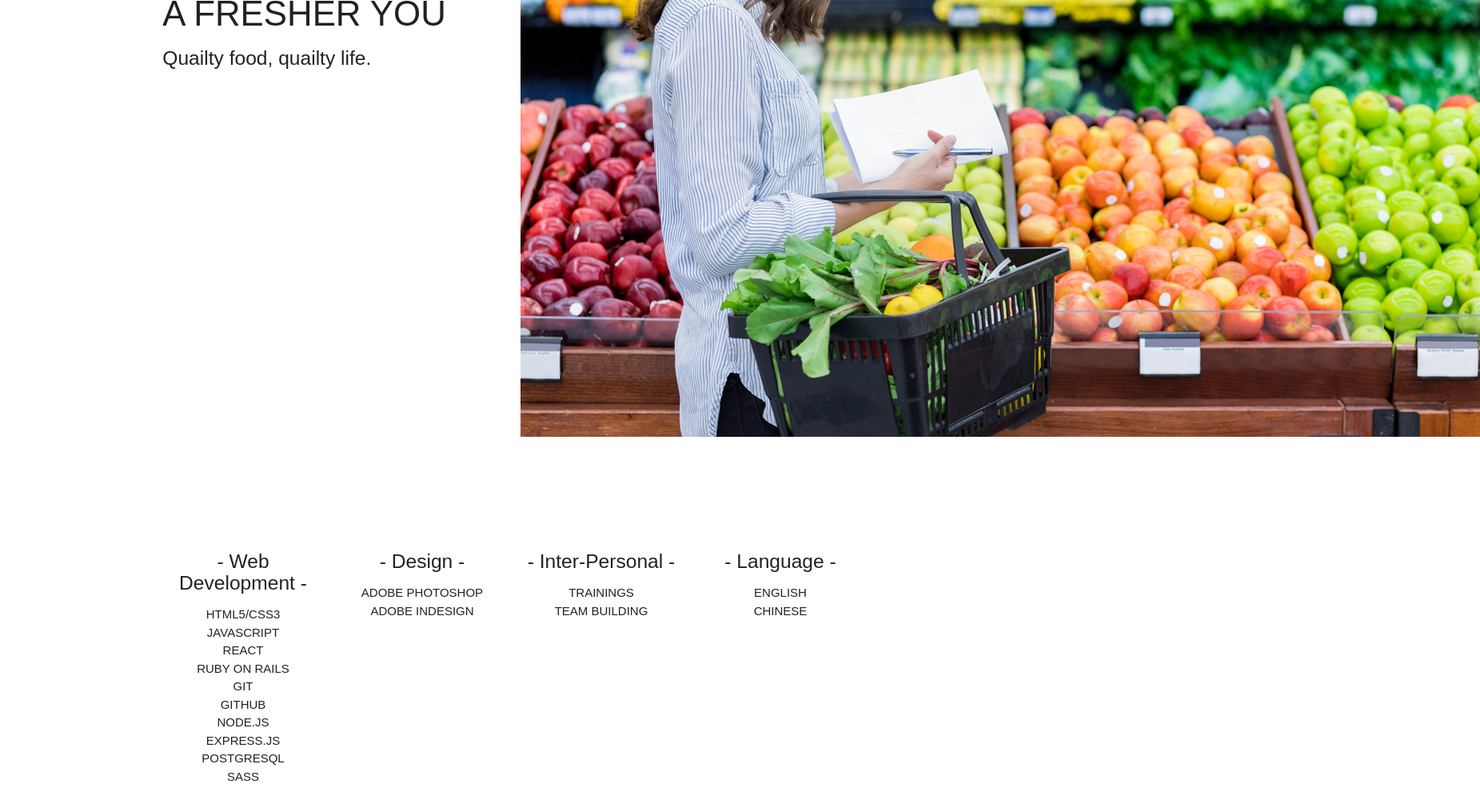
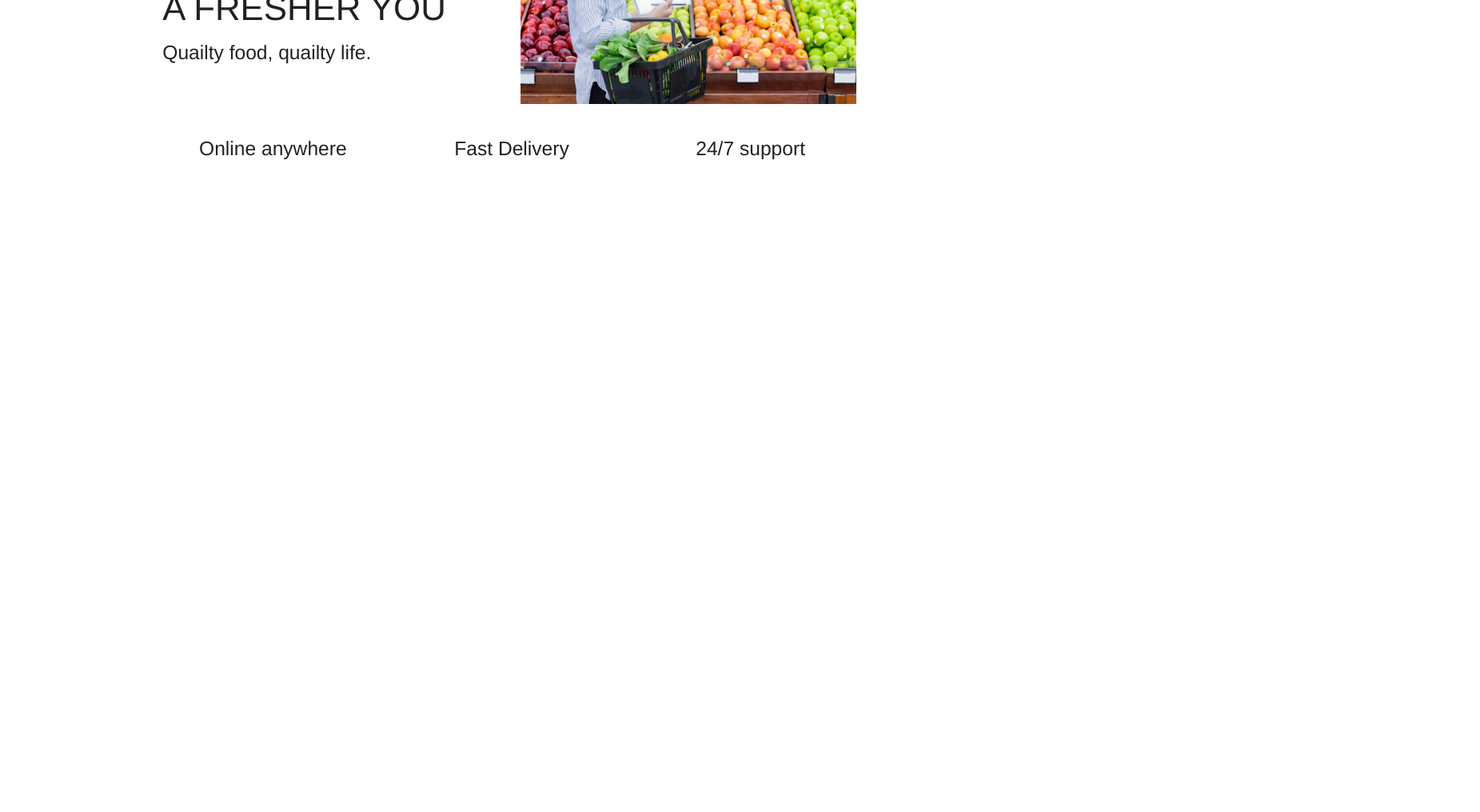
Before and after one commit to saywandeusher/FreshFarm, a React (Create React App) app in the folder app/: page / in a window 1280 px wide. Shown: the part 891-1906 px from the top of the page at 80% size, 1851 px wide, since content can reach past the window. After the commit the page ends 1120 px from the top, so only its background shows below. Built offline with nearby package versions, Linux system fonts and the light colour scheme.

Commit message:
apply sticky navbar

```diff
--- a/app/public/index.html
+++ b/app/public/index.html
@@ -27,5 +27,7 @@
     <script src="https://cdnjs.cloudflare.com/ajax/libs/materialize/1.0.0/js/materialize.min.js"></script>
     <!-- Parallax JS -->
     <script>$(document).ready(function(){ $('.parallax').parallax();});</script>
+    <!-- Sticky Nav JS-->
+    <script></script>
   </body>
 </html>
--- a/app/src/components/intro/intro.css
+++ b/app/src/components/intro/intro.css
@@ -1,3 +1,3 @@
 .parallax-container {
-  height: 90vh;
+  height: 100vh;
 }
--- a/app/src/components/nav/nav.css
+++ b/app/src/components/nav/nav.css
@@ -1,5 +1,7 @@
 nav {
-  height: 100%;
+  position: fixed;
+  z-index: 10;
+  height: 12%;
   background-color: white;
 }
 
--- a/app/src/components/promo-page/promo.css
+++ b/app/src/components/promo-page/promo.css
@@ -0,0 +1,4 @@
+.side-image {
+  max-width: 28rem;
+  max-height: 15rem;
+}
--- a/app/src/components/promo-page/promo.jsx
+++ b/app/src/components/promo-page/promo.jsx
@@ -7,91 +7,31 @@ export default class Promo extends Component {
     return (
       <section className="promo-section">
       <div className="container">
-
-        <div className="row">
+      <div className="row">
           <div className="col s6">
             <h3 className="promo-headings">FRESH FOOD FOR A FRESHER YOU</h3>
             <h5>Quailty food, quailty life.</h5>
           </div>
           <div className="col s6">
-          <img src={require('../../images/Screen 2/Side image.png')} alt="side_image" />
+          <img src={require('../../images/Screen 2/Side image.png')} alt="side_image" className="side-image" />
           </div>
         </div>
 
         <div className="row">
 
-          <div className="col m3 s12">
-            <div className="icon-block">
-              <h2 className="center white-text">
-                <i className="material-icons">laptop_mac</i>
-              </h2>
-              <h5 className="center">- Web Development -</h5>
-
-              <div className="listContainer light center">
-                <ul>
-                  <li>HTML5/CSS3</li>
-                  <li>JAVASCRIPT</li>
-                  <li>REACT</li>
-                  <li>RUBY ON RAILS</li>
-                  <li>GIT</li>
-                  <li>GITHUB</li>
-                  <li>NODE.JS</li>
-                  <li>EXPRESS.JS</li>
-                  <li>POSTGRESQL</li>
-                  <li>SASS</li>
-                </ul>
-              </div>
-
-            </div>
+          <div className="col m4 s12">
+            <h5 className="center">Online anywhere</h5>
           </div>
 
-          <div className="col m3 s12">
-            <div className="icon-block">
-              <h2 className="center white-text">
-                <i className="material-icons">brush</i>
-              </h2>
-              <h5 className="center">- Design -</h5>
-              <div className="listContainer light center">
-                <ul>
-                  <li>ADOBE PHOTOSHOP</li>
-                  <li>ADOBE INDESIGN</li>
-                </ul>
-              </div>
-            </div>
+          <div className="col m4 s12">
+            <h5 className="center">Fast Delivery</h5>
           </div>
 
-          <div className="col m3 s12">
-            <div className="icon-block">
-              <h2 className="center white-text">
-                <i className="material-icons">group</i>
-              </h2>
-              <h5 className="center">- Inter-Personal -</h5>
-              <div className="listContainer light center">
-                <ul>
-                  <li>TRAININGS</li>
-                  <li>TEAM BUILDING</li>
-                </ul>
-              </div>
-            </div>
-           </div>
-
-          <div className="col m3 s12">
-            <div className="icon-block">
-              <h2 className="center white-text">
-                <i className="material-icons">language</i>
-              </h2>
-              <h5 className="center">- Language -</h5>
-              <div className="listContainer light center">
-                <ul>
-                  <li>ENGLISH</li>
-                  <li>CHINESE</li>
-                </ul>
-              </div>
-            </div>
+          <div className="col m4 s12">
+            <h5 className="center">24/7 support</h5>
           </div>
 
-        </div>
-
+      </div>
       </div>
       </section>
     );
--- a/app/src/index.css
+++ b/app/src/index.css
@@ -1,5 +1,5 @@
 body {
   margin: 0;
   padding: 0;
-  font-family: sans-serif;
+  font-family: "Helvetica Neue";
 }
```
